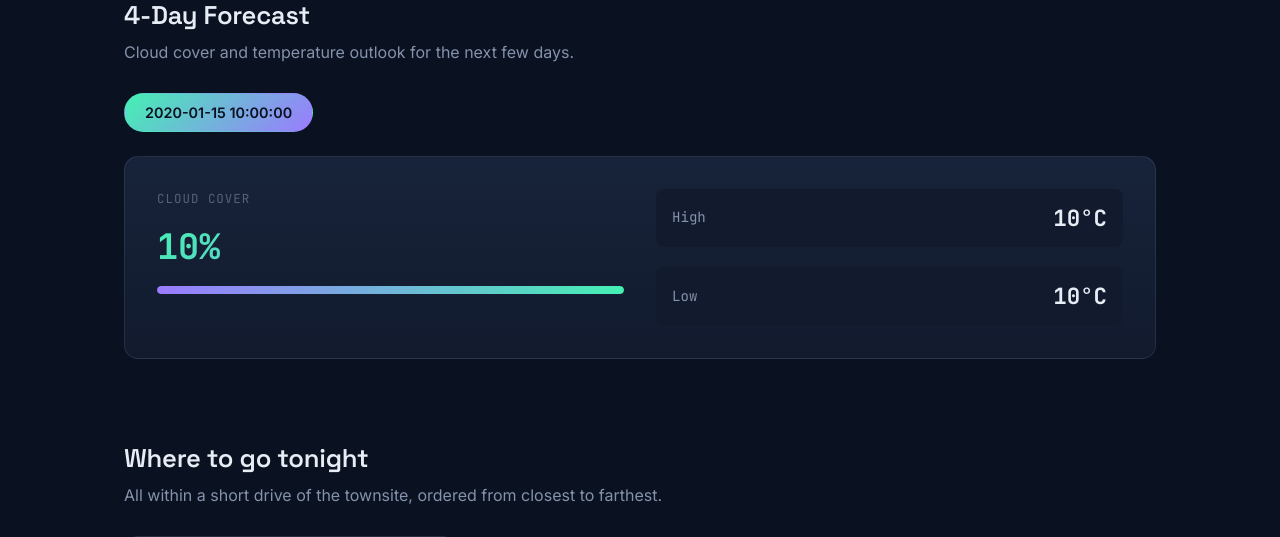
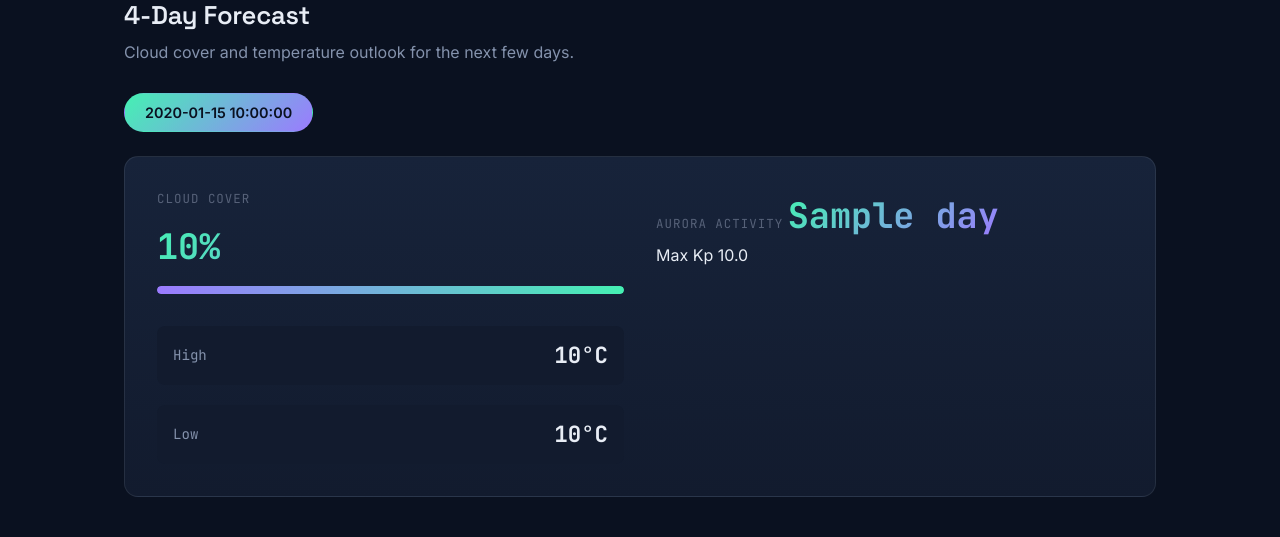
Before and after one commit to aarush-manne123/Banff_Aurora_Tracker, a Flask app: template templates/index.html in a window 1280 px wide. Shown: the part 924-1461 px from the top of the page. Run offline with Flask 3, Linux system fonts and the light colour scheme; the template is opened without the code that fills it: most values are stand-ins (such as "Sample title", 1, 10 or a date in 2020).

Commit message:
Include aurora activity details in index.html
Add aurora activity section to the forecast display

```diff
--- a/templates/index.html
+++ b/templates/index.html
@@ -91,6 +91,16 @@
           <div class="forecast-bar">
             <div class="forecast-bar-fill" style="width: {{ day.cloud_cover }}%"></div>
           </div>
+        </div>
+        <div class="forecast-aurora">
+          <span class="forecast-label">Aurora activity</span>
+          <span class="forecast-value">{{ day.aurora_label }}</span>
+          {% if day.aurora_kp_max is not none %}
+          <div class="forecast-kp">
+            <span class="forecast-kp-label">Max Kp</span>
+            <span class="forecast-kp-value">{{ "%.1f"|format(day.aurora_kp_max) }}</span>
+          </div>
+          {% endif %}
         </div>
         <div class="forecast-temp">
           <div class="forecast-temp-item">
```
